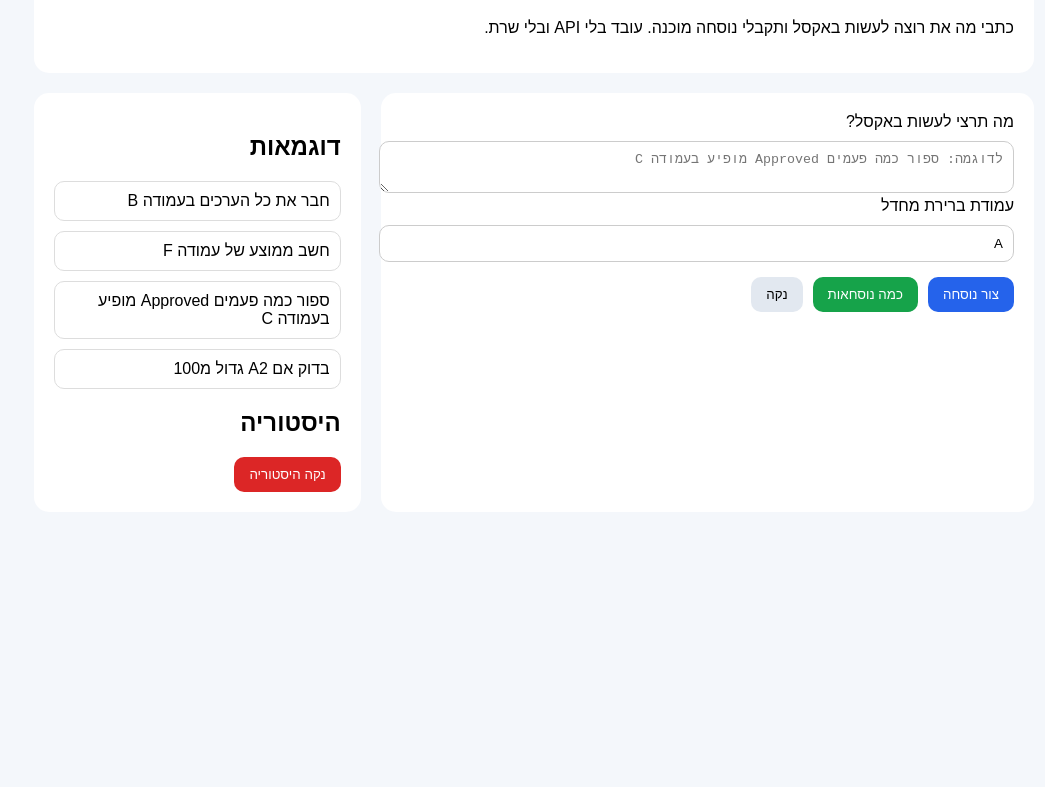
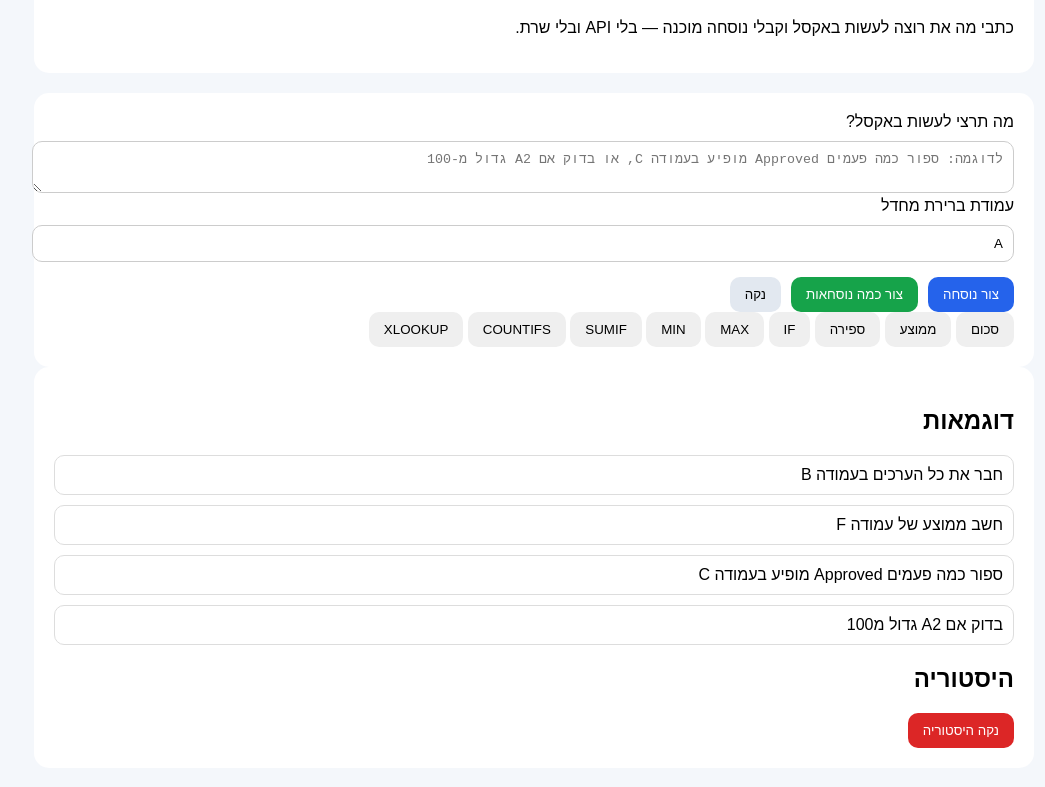
Before and after one commit to dar12378/excel-assistant, a plain HTML site: page index.html in a window 1280 px wide. Shown: the part 101-888 px from the top of the page, without its empty margins (106-1151 px from the left). Before the commit the page ends 800 px from the top, so only its background shows below. Drawn offline with Linux system fonts and the light colour scheme.

Commit message:
Update index.html

```diff
--- a/index.html
+++ b/index.html
@@ -1,153 +1,104 @@
 <!DOCTYPE html>
 <html lang="he" dir="rtl">
-
 <head>
-<meta charset="UTF-8">
-<meta name="viewport" content="width=device-width, initial-scale=1.0">
-
+  <meta charset="UTF-8" />
+  <meta name="viewport" content="width=device-width, initial-scale=1.0" />
   <title>Excel Assistant Pro</title>
-
-<link rel="stylesheet" href="style.css">
-
+  <link rel="stylesheet" href="style.css" />
 </head>
-
 <body>
-
   <div class="container">
-
     <header class="hero">
-
       <h1>Excel Assistant Pro</h1>
-
-<p>
-כתבי מה את רוצה לעשות באקסל ותקבלי נוסחה מוכנה.
-עובד בלי API ובלי שרת.
-</p>
-
+      <p>כתבי מה את רוצה לעשות באקסל וקבלי נוסחה מוכנה — בלי API ובלי שרת.</p>
     </header>
 
+    <div class="layout">
+      <main class="card main-card">
+        <label for="userPrompt" class="label">מה תרצי לעשות באקסל?</label>
+        <textarea
+          id="userPrompt"
+          placeholder="לדוגמה: ספור כמה פעמים Approved מופיע בעמודה C, או בדוק אם A2 גדול מ-100"
+        ></textarea>
 
-<div class="grid">
-
-<section class="card">
-
-<label class="label">מה תרצי לעשות באקסל?</label>
-
-<textarea id="userPrompt"
-placeholder="לדוגמה: ספור כמה פעמים Approved מופיע בעמודה C"></textarea>
-
-
-<div class="row">
-
-<div>
-
-<label class="label">עמודת ברירת מחדל</label>
-
-<input id="defaultColumn" value="A">
-
+        <div class="controls">
+          <div class="field">
+            <label for="defaultColumn" class="label small-label">עמודת ברירת מחדל</label>
+            <input id="defaultColumn" type="text" maxlength="3" value="A" placeholder="A" />
+          </div>
         </div>
 
+        <div class="buttons">
+          <button id="generateBtn" class="primary">צור נוסחה</button>
+          <button id="multiBtn" class="success">צור כמה נוסחאות</button>
+          <button id="clearBtn" class="secondary">נקה</button>
         </div>
 
-
-<div class="buttons">
-
-<button id="generateBtn" class="primary">צור נוסחה</button>
-
-<button id="multiBtn" class="success">כמה נוסחאות</button>
-
-<button id="clearBtn" class="secondary">נקה</button>
-
+        <div class="tags" id="quickTags">
+          <button type="button" class="tag">סכום</button>
+          <button type="button" class="tag">ממוצע</button>
+          <button type="button" class="tag">ספירה</button>
+          <button type="button" class="tag">IF</button>
+          <button type="button" class="tag">MAX</button>
+          <button type="button" class="tag">MIN</button>
+          <button type="button" class="tag">SUMIF</button>
+          <button type="button" class="tag">COUNTIFS</button>
+          <button type="button" class="tag">XLOOKUP</button>
         </div>
-
 
         <div id="errorBox" class="error hidden"></div>
 
-
-
         <section id="singleResult" class="result hidden">
+          <div class="result-block">
+            <div class="result-header">
+              <h2>נוסחה</h2>
+              <button id="copyBtn" class="small-btn">העתק</button>
+            </div>
+            <pre id="formulaText" class="formula-box"></pre>
+          </div>
 
           <div class="result-block">
-
-<div class="result-header">
-
-<h2>נוסחה</h2>
-
-<button id="copyBtn" class="small-btn">העתק</button>
-
+            <h2>הסבר</h2>
+            <p id="explanationText"></p>
           </div>
 
-<pre id="formulaText" class="formula-box"></pre>
-
+          <div class="result-block">
+            <h2>דוגמה</h2>
+            <p id="exampleText"></p>
           </div>
 
+          <div class="result-block">
+            <h2>טיפים</h2>
+            <ul id="tipsList"></ul>
+          </div>
+        </section>
 
+        <section id="multiResult" class="result hidden">
           <div class="result-block">
+            <div class="result-header">
+              <h2>נוסחאות אפשריות</h2>
+              <button id="copyAllBtn" class="small-btn green-btn">העתק הכל</button>
+            </div>
+            <div id="formulaGrid" class="formula-grid"></div>
+          </div>
+        </section>
+      </main>
 
-<h2>הסבר</h2>
-
-<p id="explanationText"></p>
-
+      <aside class="card side-card">
+        <div class="side-section">
+          <h2>דוגמאות</h2>
+          <div id="examplesList" class="list-box"></div>
         </div>
 
-
-<div class="result-block">
-
-<h2>דוגמה</h2>
-
-<p id="exampleText"></p>
-
+        <div class="side-section">
+          <h2>היסטוריה</h2>
+          <div id="historyList" class="list-box"></div>
+          <button id="clearHistoryBtn" class="danger full-width">נקה היסטוריה</button>
         </div>
-
-
-<div class="result-block">
-
-<h2>טיפים</h2>
-
-<ul id="tipsList"></ul>
-
+      </aside>
     </div>
-
-</section>
-
-
-<section id="multiResult" class="result hidden">
-
-<div class="result-block">
-
-<h2>נוסחאות אפשריות</h2>
-
-<div id="formulaGrid"></div>
-
-</div>
-
-</section>
-
-</section>
-
-
-
-<aside class="card">
-
-<h2>דוגמאות</h2>
-
-<div id="examplesList"></div>
-
-
-<h2>היסטוריה</h2>
-
-<div id="historyList"></div>
-
-<button id="clearHistoryBtn" class="danger">נקה היסטוריה</button>
-
-</aside>
-
-
-</div>
-
   </div>
 
   <script src="script.js"></script>
-
 </body>
 </html>
```
Lines whose indentation alone changed are shown as unchanged.
